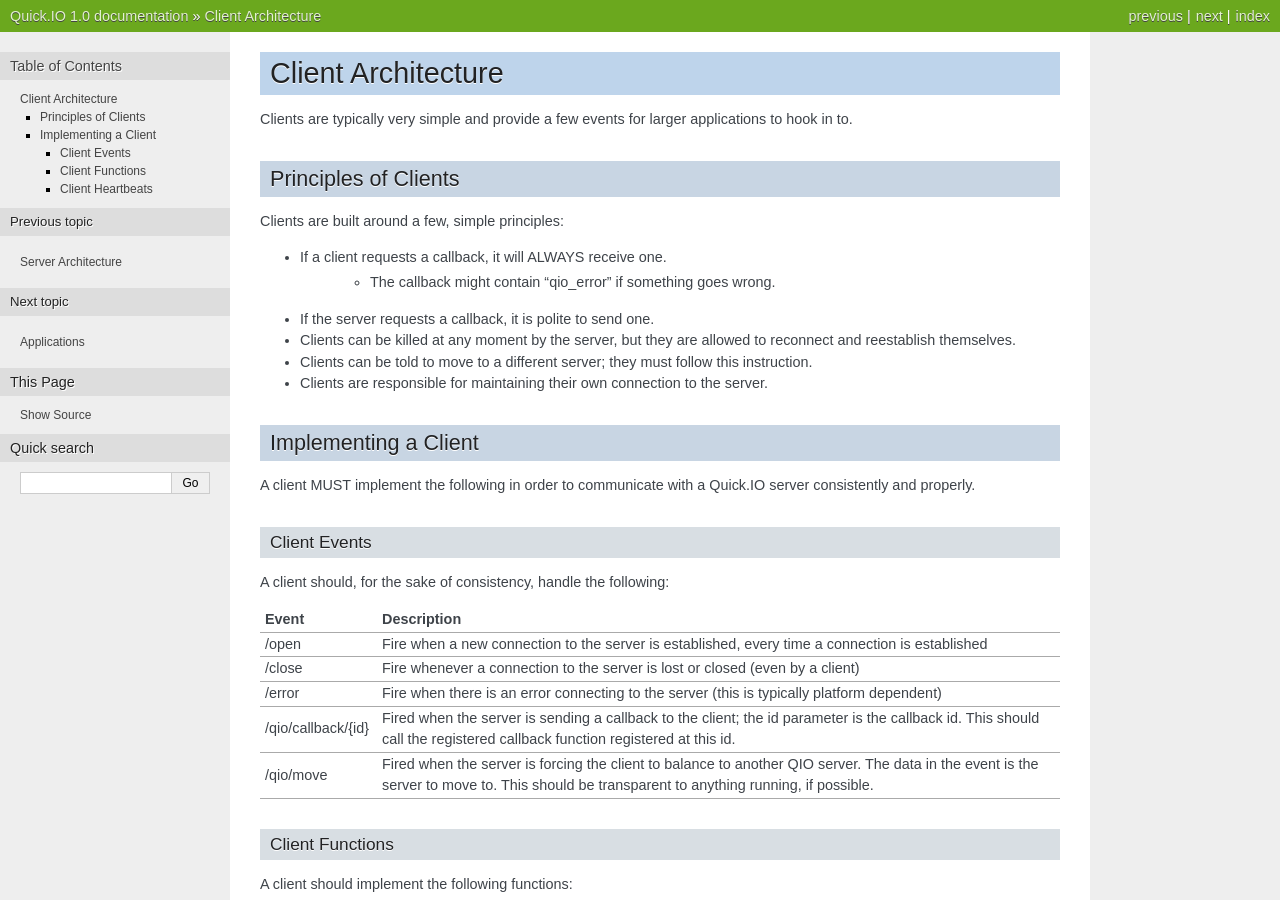
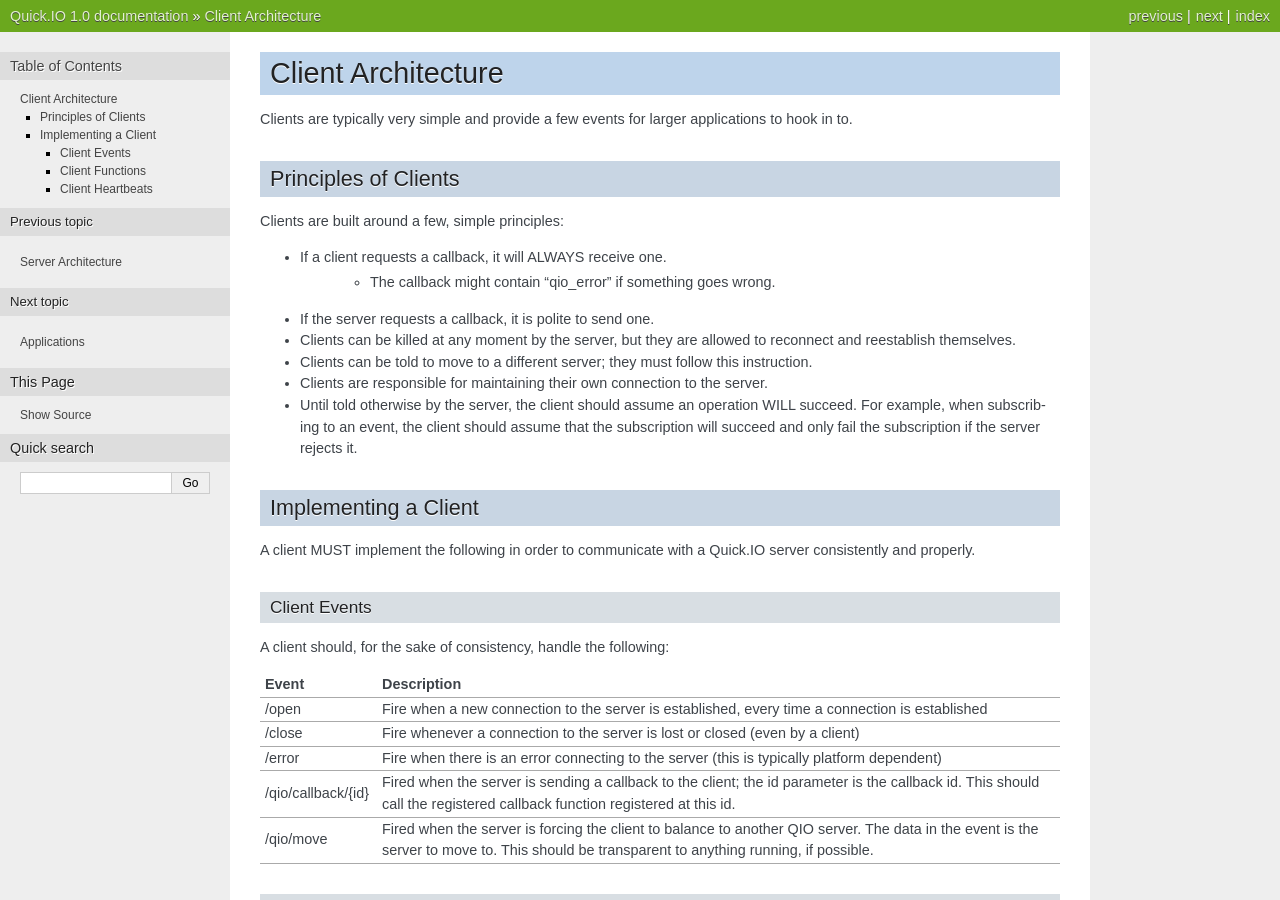
Before and after one commit to boniface/quick.io, a Sphinx documentation site: the page built from docs/client_architecture.rst, in a window 1280 px wide and 900 px high. Built offline with Sphinx 7.4.7, drawn with Linux system fonts in a browser that asks for light colours; formulas are drawn with MathJax 3.

Commit message:
Docs: updating error handling subscription in client

```diff
--- a/docs/client_architecture.rst
+++ b/docs/client_architecture.rst
@@ -14,6 +14,7 @@ Clients are built around a few, simple principles:
 * Clients can be killed at any moment by the server, but they are allowed to reconnect and reestablish themselves.
 * Clients can be told to move to a different server; they must follow this instruction.
 * Clients are responsible for maintaining their own connection to the server.
+* Until told otherwise by the server, the client should assume an operation WILL succeed. For example, when subscribing to an event, the client should assume that the subscription will succeed and only fail the subscription if the server rejects it.
 
 Implementing a Client
 =====================
```
